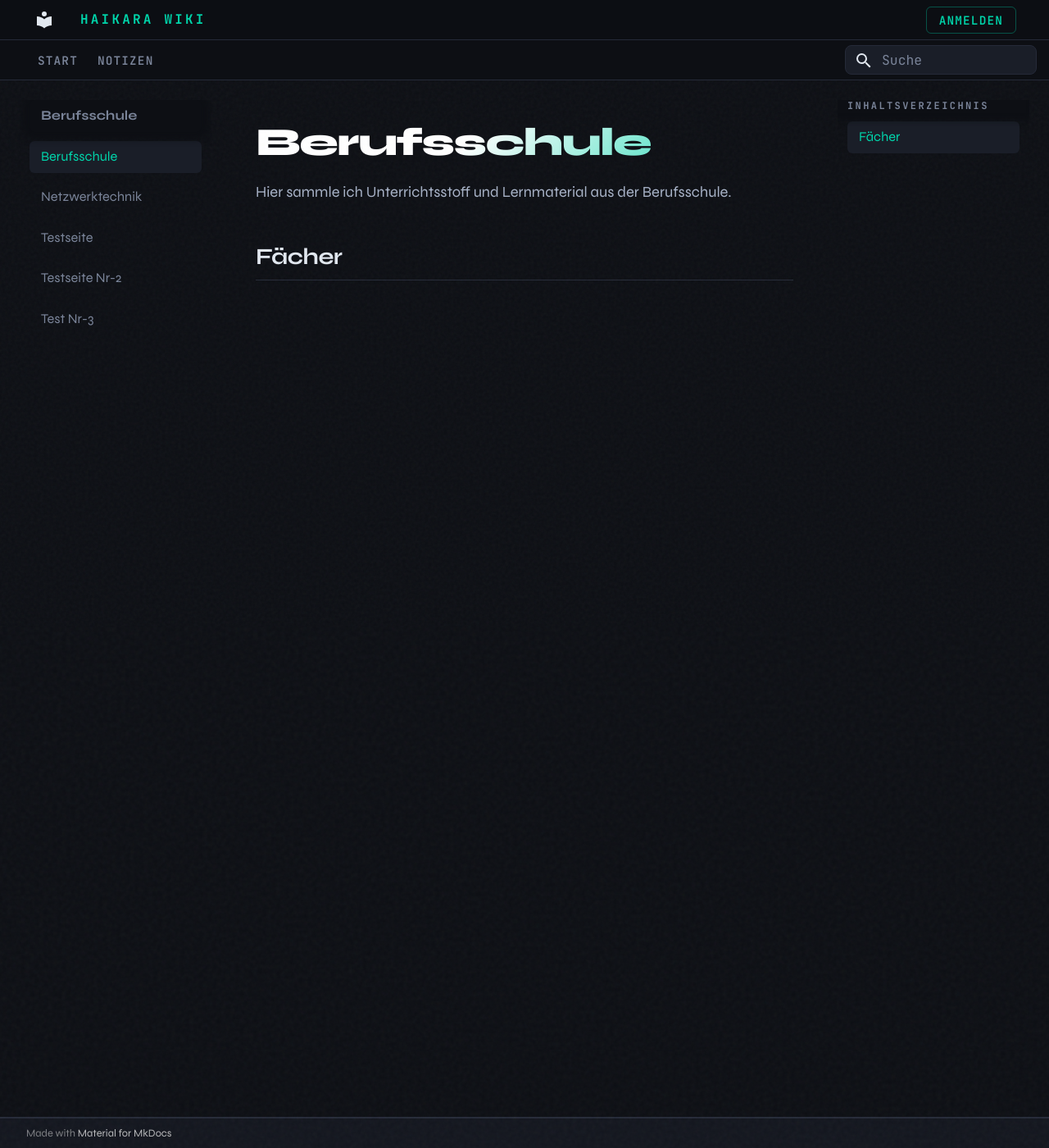
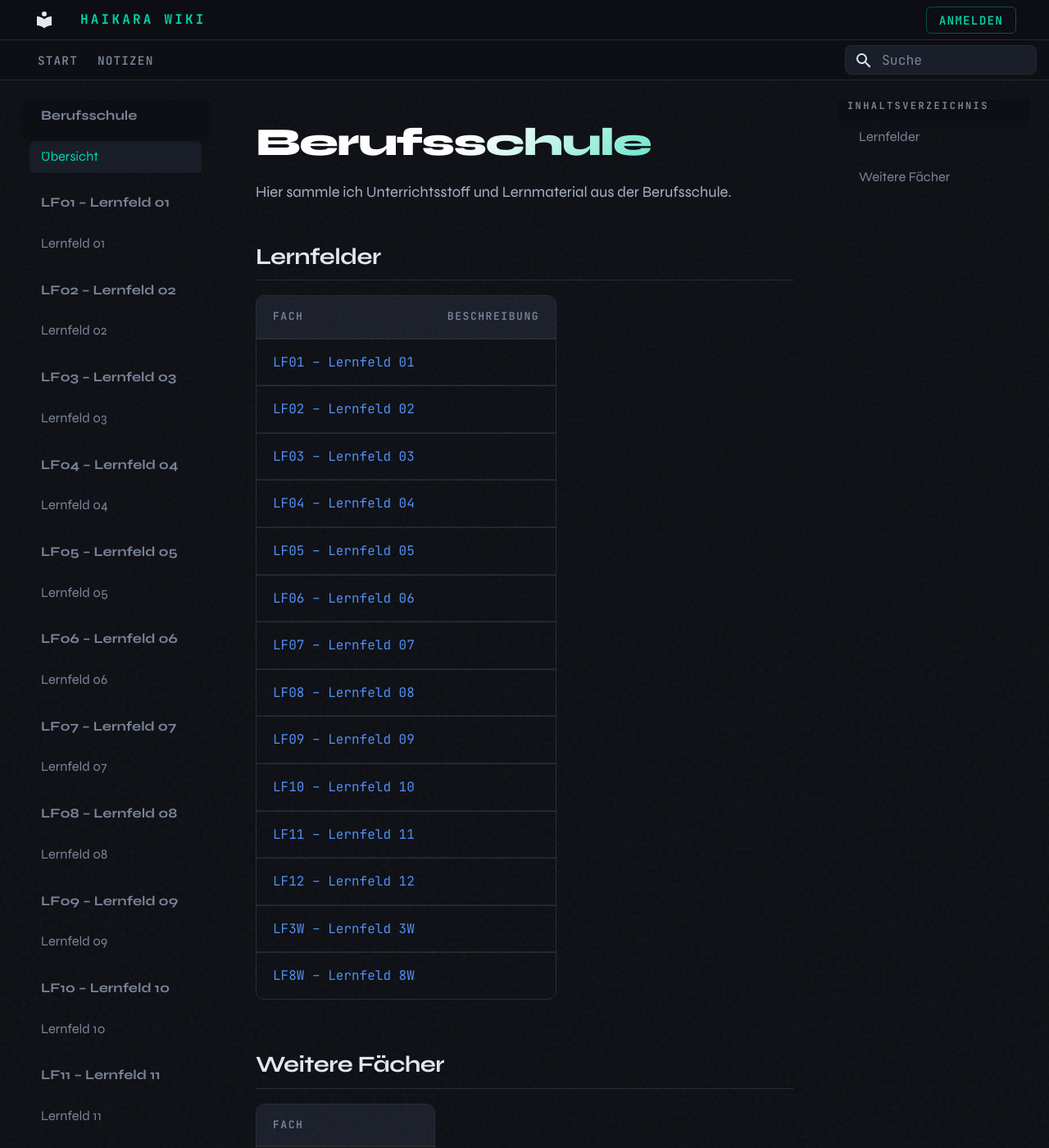
Before and after one commit to NetworkHybrid/Haikara-Wiki, an MkDocs documentation site: the page built from docs/berufsschule/index.md, in a window 1280 px wide and 1400 px high. Shown: the whole window at 82% size. Built offline with MkDocs 1.6.1 and Material for MkDocs 9.7.7, drawn with Linux system fonts in a browser that asks for light colours.

```diff
--- a/docs/berufsschule/index.md
+++ b/docs/berufsschule/index.md
@@ -2,8 +2,29 @@
 
 Hier sammle ich Unterrichtsstoff und Lernmaterial aus der Berufsschule.
 
-## Fächer
+## Lernfelder
 
-<!-- Neue Seiten hier verlinken, z.B.: -->
-<!-- - [Netzwerktechnik](netzwerk.md) -->
-<!-- - [Programmierung](programmierung.md) -->
+| Fach | Beschreibung |
+|------|-------------|
+| [LF01 – Lernfeld 01](lf01/index.md) | |
+| [LF02 – Lernfeld 02](lf02/index.md) | |
+| [LF03 – Lernfeld 03](lf03/index.md) | |
+| [LF04 – Lernfeld 04](lf04/index.md) | |
+| [LF05 – Lernfeld 05](lf05/index.md) | |
+| [LF06 – Lernfeld 06](lf06/index.md) | |
+| [LF07 – Lernfeld 07](lf07/index.md) | |
+| [LF08 – Lernfeld 08](lf08/index.md) | |
+| [LF09 – Lernfeld 09](lf09/index.md) | |
+| [LF10 – Lernfeld 10](lf10/index.md) | |
+| [LF11 – Lernfeld 11](lf11/index.md) | |
+| [LF12 – Lernfeld 12](lf12/index.md) | |
+| [LF3W – Lernfeld 3W](lf3w/index.md) | |
+| [LF8W – Lernfeld 8W](lf8w/index.md) | |
+
+## Weitere Fächer
+
+| Fach | |
+|------|---|
+| [WSK](wsk/index.md) | |
+| [Englisch](englisch/index.md) | |
+| [Sport](sport/index.md) | |
--- /dev/null
+++ b/docs/berufsschule/lf01/index.md
@@ -0,0 +1,8 @@
+---
+title: Lernfeld 01
+subject: LF01
+---
+
+# Lernfeld 01
+
+Noch keine Inhalte vorhanden.
--- /dev/null
+++ b/docs/berufsschule/lf02/index.md
@@ -0,0 +1,8 @@
+---
+title: Lernfeld 02
+subject: LF02
+---
+
+# Lernfeld 02
+
+Noch keine Inhalte vorhanden.
--- /dev/null
+++ b/docs/berufsschule/lf03/index.md
@@ -0,0 +1,8 @@
+---
+title: Lernfeld 03
+subject: LF03
+---
+
+# Lernfeld 03
+
+Noch keine Inhalte vorhanden.
--- /dev/null
+++ b/docs/berufsschule/lf04/index.md
@@ -0,0 +1,8 @@
+---
+title: Lernfeld 04
+subject: LF04
+---
+
+# Lernfeld 04
+
+Noch keine Inhalte vorhanden.
--- /dev/null
+++ b/docs/berufsschule/lf05/index.md
@@ -0,0 +1,8 @@
+---
+title: Lernfeld 05
+subject: LF05
+---
+
+# Lernfeld 05
+
+Noch keine Inhalte vorhanden.
--- /dev/null
+++ b/docs/berufsschule/lf06/index.md
@@ -0,0 +1,8 @@
+---
+title: Lernfeld 06
+subject: LF06
+---
+
+# Lernfeld 06
+
+Noch keine Inhalte vorhanden.
--- /dev/null
+++ b/docs/berufsschule/lf07/index.md
@@ -0,0 +1,8 @@
+---
+title: Lernfeld 07
+subject: LF07
+---
+
+# Lernfeld 07
+
+Noch keine Inhalte vorhanden.
--- /dev/null
+++ b/docs/berufsschule/lf08/index.md
@@ -0,0 +1,8 @@
+---
+title: Lernfeld 08
+subject: LF08
+---
+
+# Lernfeld 08
+
+Noch keine Inhalte vorhanden.
--- /dev/null
+++ b/docs/berufsschule/lf09/index.md
@@ -0,0 +1,8 @@
+---
+title: Lernfeld 09
+subject: LF09
+---
+
+# Lernfeld 09
+
+Noch keine Inhalte vorhanden.
--- /dev/null
+++ b/docs/berufsschule/lf10/index.md
@@ -0,0 +1,8 @@
+---
+title: Lernfeld 10
+subject: LF10
+---
+
+# Lernfeld 10
+
+Noch keine Inhalte vorhanden.
--- /dev/null
+++ b/docs/berufsschule/lf11/index.md
@@ -0,0 +1,8 @@
+---
+title: Lernfeld 11
+subject: LF11
+---
+
+# Lernfeld 11
+
+Noch keine Inhalte vorhanden.
--- a/mkdocs.yml
+++ b/mkdocs.yml
@@ -30,13 +30,45 @@ plugins:
 nav:
   - Start: index.md
   - Berufsschule:
-    - berufsschule/index.md
-    - Netzwerktechnik: berufsschule/netzwerk.md
-    - Testseite: berufsschule/testseite.md
-    - Testseite Nr-2: berufsschule/testseite-nr-2.md
-    - Test Nr-3: berufsschule/name.md
+    - Übersicht: berufsschule/index.md
+    - LF01 – Lernfeld 01:
+      - berufsschule/lf01/index.md
+    - LF02 – Lernfeld 02:
+      - berufsschule/lf02/index.md
+    - LF03 – Lernfeld 03:
+      - berufsschule/lf03/index.md
+    - LF04 – Lernfeld 04:
+      - berufsschule/lf04/index.md
+    - LF05 – Lernfeld 05:
+      - berufsschule/lf05/index.md
+    - LF06 – Lernfeld 06:
+      - berufsschule/lf06/index.md
+    - LF07 – Lernfeld 07:
+      - berufsschule/lf07/index.md
+    - LF08 – Lernfeld 08:
+      - berufsschule/lf08/index.md
+    - LF09 – Lernfeld 09:
+      - berufsschule/lf09/index.md
+    - LF10 – Lernfeld 10:
+      - berufsschule/lf10/index.md
+    - LF11 – Lernfeld 11:
+      - berufsschule/lf11/index.md
+    - LF12 – Lernfeld 12:
+      - berufsschule/lf12/index.md
+    - LF3W – Lernfeld 3W:
+      - berufsschule/lf3w/index.md
+    - LF8W – Lernfeld 8W:
+      - berufsschule/lf8w/index.md
+    - WSK:
+      - berufsschule/wsk/index.md
+    - Englisch:
+      - berufsschule/englisch/index.md
+    - Sport:
+      - berufsschule/sport/index.md
   - Notizen:
     - notizen/index.md
+
+    - Untitled: berufsschule/untitled.md
 
 markdown_extensions:
   - admonition
```
Also changed, not shown: docs/berufsschule/englisch/index.md (added, +8 -0 lines), docs/berufsschule/lf12/index.md (added, +8 -0 lines), docs/berufsschule/lf3w/index.md (added, +8 -0 lines), docs/berufsschule/lf8w/index.md (added, +8 -0 lines), docs/berufsschule/sport/index.md (added, +8 -0 lines), docs/berufsschule/untitled.md (added, +11 -0 lines), docs/berufsschule/wsk/index.md (added, +8 -0 lines).
